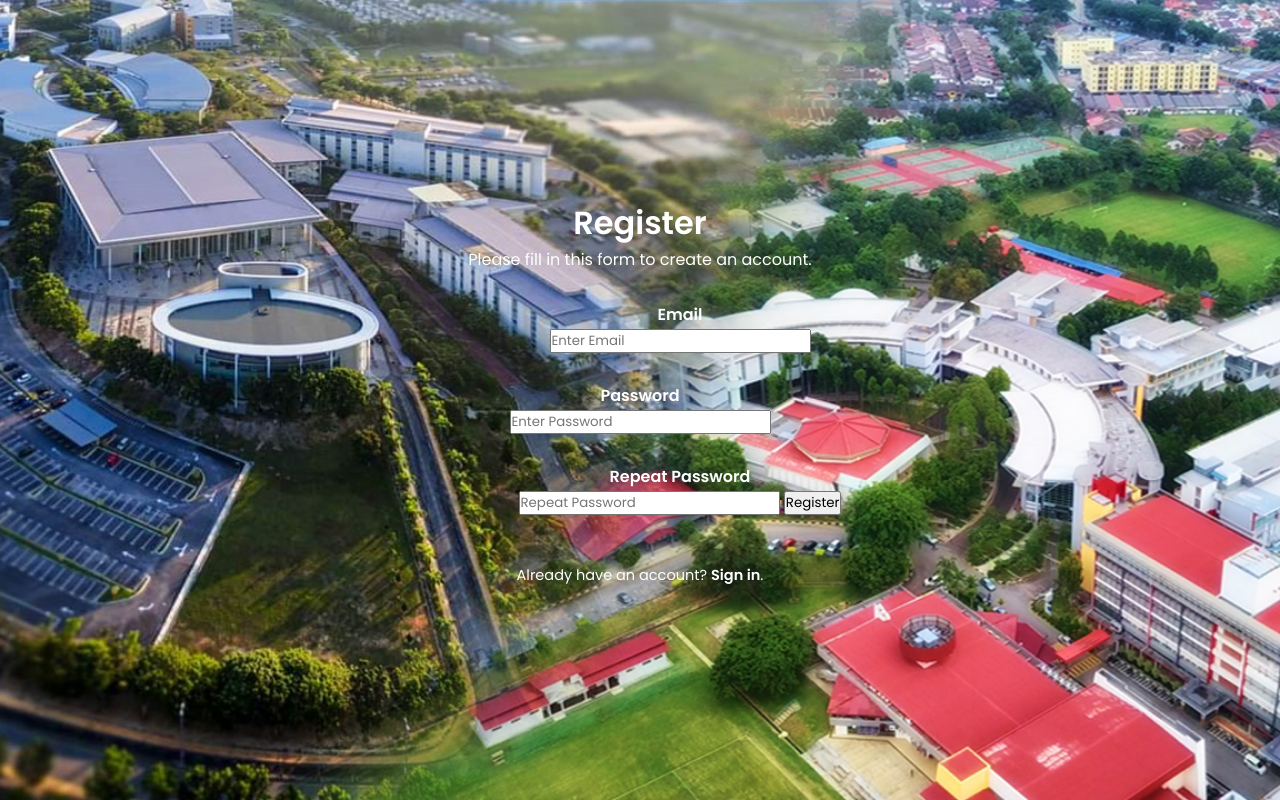
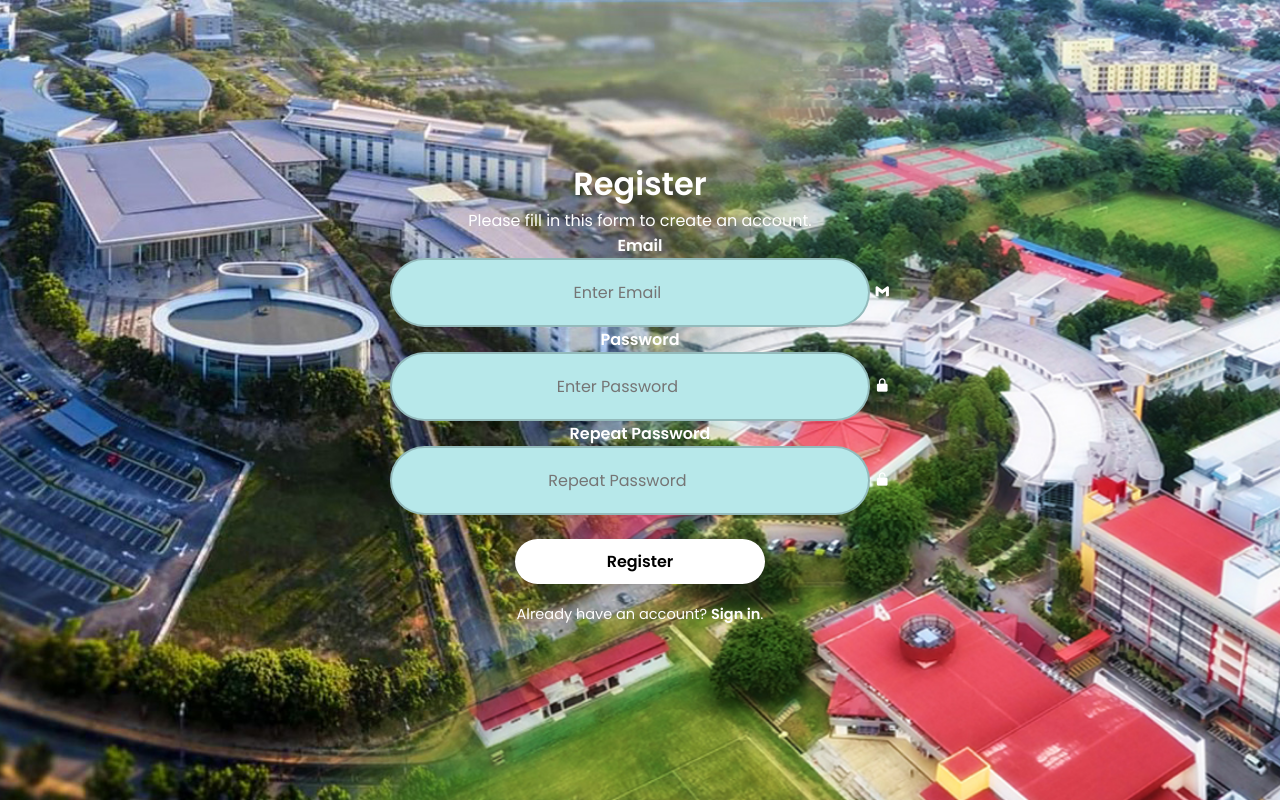
Before and after one commit to YeeHong-kyc/Mini-IT-Project, a Flask app: page /register in a window 1280 px wide. Run offline with Flask 3, Linux system fonts and the light colour scheme.

Commit message:
tired all of the troble shooting

```diff
--- a/static/styles/style.css
+++ b/static/styles/style.css
@@ -50,7 +50,7 @@ body {
     border: 2px solid rgba(255, 255, 255, 0.2);
     border-radius: 40px;
     font-size: 16px;
-    color: rgb(255, 255, 255);
+    color: rgb(0, 0, 0);
     padding: 20px 45px 20px 20px;
     outline: none;
 }
@@ -77,7 +77,7 @@ body {
 }
 
 .remember-forget label input {
-    accent-color: #fff;
+    accent-color: #ffffff;
     margin-right: 3px;
 }
 
--- a/static/styles/style_register.css
+++ b/static/styles/style_register.css
@@ -18,40 +18,33 @@ body {
     background-position: center;
 }
 
-.email {
+#email, #psw, #psw-repeat {
+
     width: 480px;
-    background-color: transparent;
-    color: rgb(255, 255, 255);
-    border-radius: 10px;
-    padding: 30px 40px;
+    background-color: #b7e8ea;
+    color: rgb(8, 0, 0);
     text-align: center;
+    border: 2px solid rgba(0, 0, 0, 0.2);
+    border-radius: 40px;
+    font-size: 16px;
+    padding: 20px 45px 20px 20px;
+    outline: none;
 }
 
-.email h2 {
+.email h2, .psw h2, .psw-repeat h2 {
     font-size: 36px;
     margin-bottom: 20px;
 }
 
-
-.psw-repeat {
-    width: 480px;
-    background-color: transparent;
-    color: rgb(255, 255, 255);
-    border-radius: 10px;
-    padding: 30px 40px;
-    text-align: center;
-}
-
-.psw-repeat h2 {
-    font-size: 36px;
-    margin-bottom: 20px;
+#email, #psw, #psw-repeat ::placeholder{
+  color: rgba(0, 0, 0, 0.1);
 }
 
 .email.button {
     width: 100%;
     height: 45px;
-    background: #fff;
-    color: #333;
+    background: #000000;
+    color: #000000;
     border: none;
     border-radius: 40px;
     font-size: 16px;
@@ -61,7 +54,7 @@ body {
     outline: none;
 }
 
-.container { width: 480px;
+.container { /*width: 480px;*/
     background-color: transparent;
     color: rgb(255, 255, 255);
     border-radius: 10px;
@@ -81,7 +74,7 @@ body {
 }
 
 .containersignin p a {
-    color: #fff;
+    color: #ffffff;
     text-decoration: none;
     font-weight: 600;
 }
@@ -89,3 +82,47 @@ body {
 .containersignin p a:hover {
     text-decoration: underline;
 }
+
+.registerbtn {
+    width: 50%;
+    height: 45px;
+    background: #fff;
+    color: #000000;
+    border: none;
+    border-radius: 40px;
+    font-size: 16px;
+    font-weight: 600;
+    cursor: pointer;
+    box-shadow: 0 0 10px rgba(0, 0, 0, 0.1);
+    outline: none;
+}
+
+hr {
+    border: none;
+    height: 2px;
+    background-color: transparent;
+
+}
+
+.input-box input::placeholder {
+    color: rgb(0, 5, 10);
+}
+
+.input-box input {
+    width: 100%;
+    padding: 15px 45px 15px 15px;
+    border-radius: 30px;
+    border: 1px solid #000000;
+    outline: none;
+    font-size: 16px;
+    background-color: #000000;
+}
+
+.input-box i {
+    position: absolute;
+    right: 15px;
+    top: 50%;
+    transform: translateY(-50%);
+    font-size: 20px;
+    color: #000000;
+}
--- a/templates/Register.html
+++ b/templates/Register.html
@@ -4,6 +4,7 @@
   <meta charset="UTF-8">
   <title>Register</title>
   <link rel="stylesheet" href="/static/styles/style_register.css">
+  <link href='https://unpkg.com/boxicons@2.1.4/css/boxicons.min.css' rel='stylesheet'>
 </head>
 <body>
   <form action="/action_page.php">
@@ -12,17 +13,33 @@
       <p>Please fill in this form to create an account.</p>
 
     <div class="email"><b>Email</b>
-      <div class="box"></div>
+              <div class="input-box"></div>
               <input type="text" placeholder="Enter Email" name="email" id="email" required>
+              <i class='bx bxl-gmail' ></i>
     </div>
     <div class="password"><b>Password</b>
-      <div class="box"></div>
-      <input type="password" placeholder="Enter Password" name="psw" id="0001" required>
+              <div class="input-box"></div>
+              <input type="password" placeholder="Enter Password" name="psw" id="psw" required>
+              <i class='bx bxs-lock-alt'></i>
     </div>
     <div class="psw-repeat"><b>Repeat Password</b>
-      <div class="box"></div>
-      <input type="password" placeholder="Repeat Password" name="psw-repeat" id="0002" required>
-
+              <div class="input-box"></div>
+              <input type="password" placeholder="Repeat Password" name="psw-repeat" id="psw-repeat" required>
+              <i class='bx bxs-lock-open-alt' ></i>
+    </div>
+    <hr>
+    <hr>
+    <hr>
+    <hr>
+    <hr>
+    <hr>
+    <hr>
+    <hr>
+    <hr>
+    <hr>
+    <hr>
+    <hr>
+             <div class="register">
       <button type="submit" class="registerbtn">Register</button>
     </div>
 
```
Also changed, not shown: static/script.js (+19 -3 lines), templates/confirmPassword.html (+13 -3 lines). Lines whose indentation alone changed are shown as unchanged.
